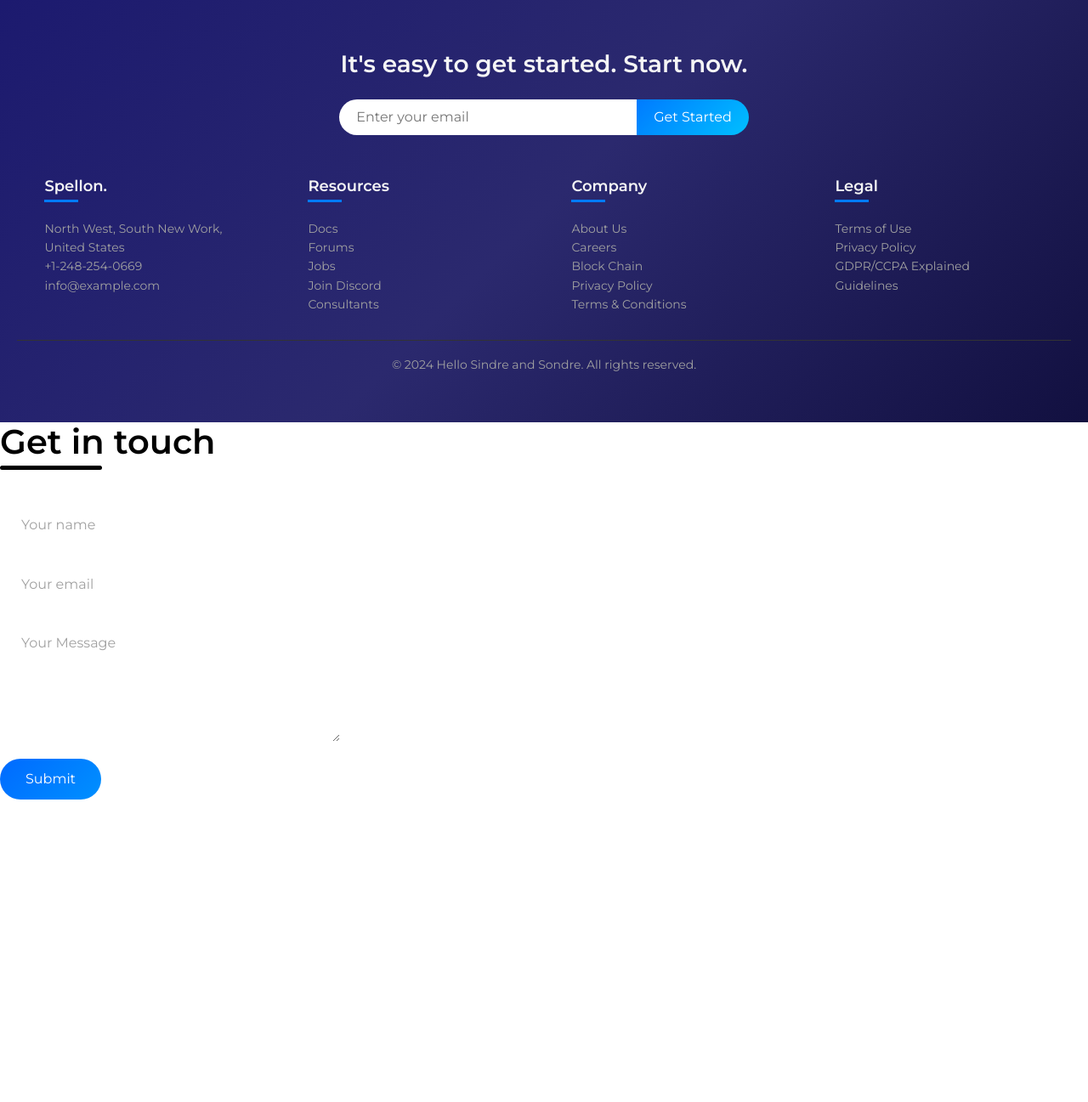
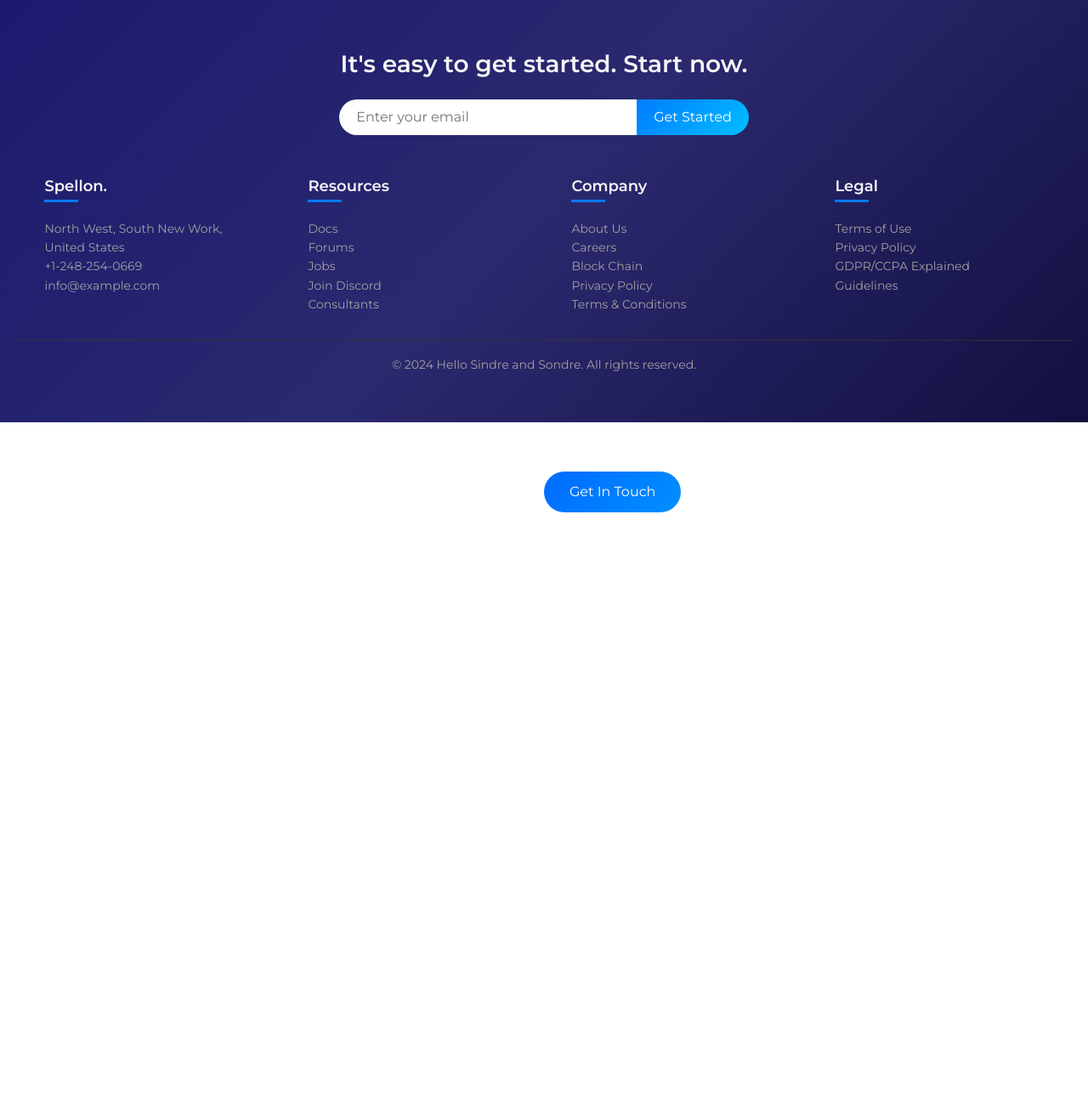
Before and after one commit to escape23/code-solutions, a Flask app: page / in a window 1280 px wide. Shown: the part 85-1382 px from the top of the page at 85% size. After the commit the page ends 688 px from the top, so only its background shows below. Run offline with Flask 3, Linux system fonts and the light colour scheme; some libraries are stand-ins or nearby versions.

Commit message:
Mail form upgrade
Modal window, and ccs

```diff
--- a/static/css/email-form.css
+++ b/static/css/email-form.css
@@ -1,3 +1,43 @@
+.container-window{
+    position: absolute;
+    top: 80%;
+    left: 50%;
+    transform: translate (-50%, -50%);
+    }
+
+.popup{
+    background: rgba(0, 0, 0, 0.6);
+    width: 100%;
+    height: 100%;
+    position: absolute;
+    top: 0;
+    display: none;
+    justify-content: center;
+    align-items: center;
+}
+
+.popup-content{
+    height: 490px;
+    width: 440px;
+    background: linear-gradient(135deg, #1c1a6f 0%, #2b296e 50%, #121040 100%);
+    padding: 20px;
+    border-radius: 5px;
+    position: relative;
+}
+
+.button{
+    display: flex;
+    align-items: center;
+    padding: 15px 30px;
+    font-size: 16px;
+    color: #fff;
+    gap: 10px;
+    border: none;
+    border-radius: 50px;
+    background: linear-gradient(135deg, #006aff, #0090ff);
+    cursor: pointer;
+}
+
 *{
     padding: 0;
     margin: 0;
@@ -5,7 +45,6 @@
 }
 .con-con{
     height: 100vh;
-    display: felx;
     align-items: center;
     justify-content: space-evenly;
 }
@@ -17,7 +56,7 @@
 }
 .con-left-title h2{
     font-weight: 600;
-    color: #000000;
+    color: #fff;
     font-size: 40px;
     margin-bottom: 5px;
 }
@@ -25,7 +64,7 @@
     border: none;
     width: 120px;
     height: 5px;
-    background-color: #000000;
+    background-color: #0090ff;
     border-radius: 10px;
     margin-bottom: 20px;
 }
@@ -61,3 +100,8 @@
     background: linear-gradient(135deg, #006aff, #0090ff);
     cursor: pointer;
 }
+
+.close-but{
+    display: flex;
+    gap: 20px
+}
--- a/static/css/styles.css
+++ b/static/css/styles.css
@@ -10,3 +10,4 @@
 @import url("./header.css");
 @import url("./footer.css");
 @import url("./email-form.css");
+@import url("./new-email-form.css")
--- a/templates/email-form.html
+++ b/templates/email-form.html
@@ -1,7 +1,13 @@
 <head>
     <link rel="stylesheet" href="email-form.css">
 </head>
-<body>
+
+<div class="container-window">
+    <a href="#" class="button" id="button">Get In Touch</a>
+</div>
+
+<div class="popup">
+    <div class="popup-content">
         <div class="con-con">
             <form action="https://api.web3forms.com/submit" method="POST" class="con-left">
                 <div class="con-left-title">
@@ -12,8 +18,46 @@
                 <input type="text" name="name" placeholder="Your name" class="con-inputs" required>
                 <input type="email" name="email" placeholder="Your email" class="con-inputs" required>
                 <textarea name="message" placeholder="Your Message" class="con-inputs" required></textarea>
+                <div class="close-but">
                     <button type="submit">Submit</button>
+                    <a href="#" class="button" id="close">Close</a>
+                </div>
+
             </form>
             <div class="con-right"></div>
         </div>
-</body>
+    </div>
+</div>
+</div>
+
+
+<script>
+    const popup = document.querySelector(".popup");
+    const popupContent = document.querySelector(".popup-content");
+    const openButton = document.getElementById("button");
+    const closeButton = document.getElementById("close");
+
+    function closePopup() {
+        popup.style.display = "none";
+    }
+
+    openButton.addEventListener("click", function() {
+        popup.style.display = "flex";
+    });
+
+    closeButton.addEventListener("click", closePopup);
+
+    // Close popup when clicking outside
+    document.addEventListener("click", function(event) {
+        if (popup.style.display === "flex" && !popupContent.contains(event.target) && event.target !== openButton) {
+            closePopup();
+        }
+    });
+
+    // Close popup when pressing Escape key
+    document.addEventListener("keydown", function(event) {
+        if (event.key === "Escape" && popup.style.display === "flex") {
+            closePopup();
+        }
+    });
+</script>
```
Lines whose indentation alone changed are shown as unchanged.
